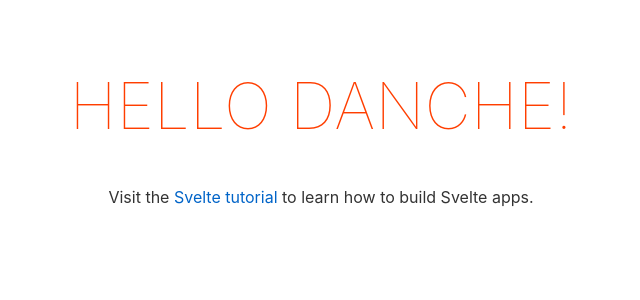
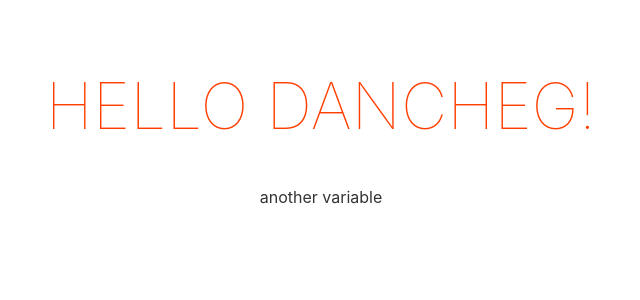
Before and after one commit to Dancheg97/smoking_svelte, a Svelte app: page / in a window 1280 px wide. Shown: the top 300 px of the page, without its empty margins (319-959 px from the left). Built offline with nearby package versions, Linux system fonts and the light colour scheme.

Commit message:
making variables in svelte

```diff
--- a/src/App.svelte
+++ b/src/App.svelte
@@ -1,12 +1,12 @@
 <script>
-  export let name;
+  let name = "dancheg";
+  let antoherVar = "another variable";
 </script>
 
 <main>
   <h1>Hello {name}!</h1>
   <p>
-    Visit the <a href="https://svelte.dev/tutorial">Svelte tutorial</a> to learn
-    how to build Svelte apps.
+    {antoherVar}
   </p>
 </main>
 
```
Also changed, not shown: 1 other file (tests, documents, lock files or other folders).
